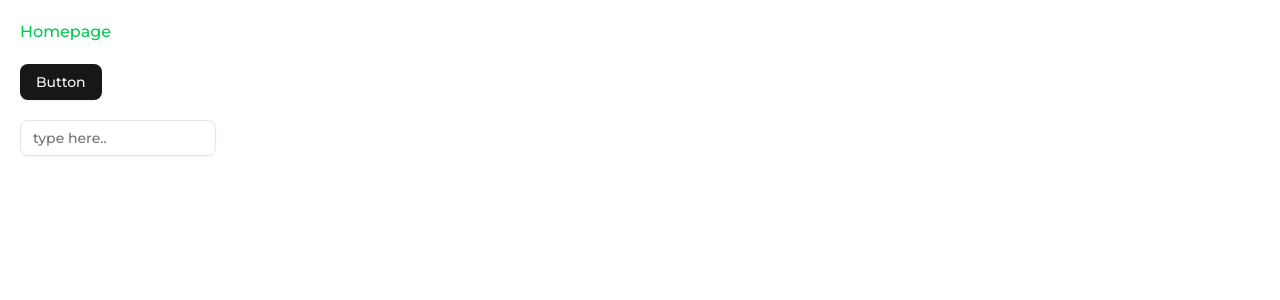
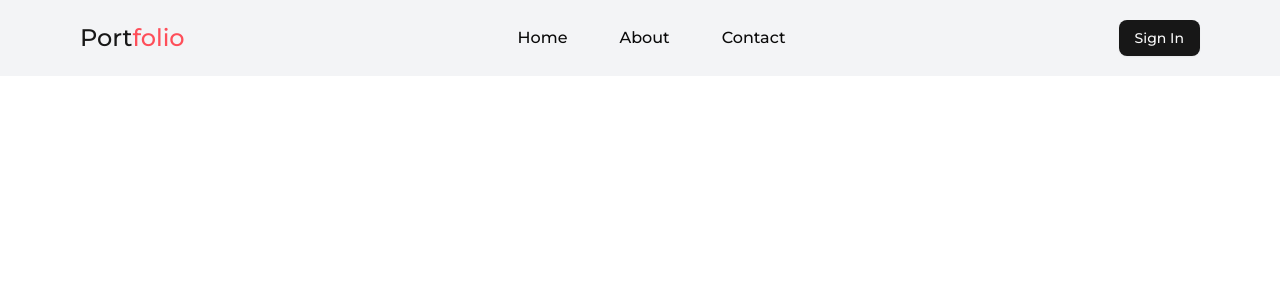
Before and after one commit to jinyeong-park/portfolio-builder-app, a Next.js app: page / in a window 1280 px wide. Shown: the top 300 px of the page. Built offline with nearby package versions, Linux system fonts and the light colour scheme.

Commit message:
feat: add menu bar

```diff
--- a/src/app/globals.css
+++ b/src/app/globals.css
@@ -125,7 +125,7 @@
 }
 
 
-*{
+* {
   font-family: 'Montserrat', sans-serif !important;
   font-weight: 500;
   box-sizing: border-box;
--- a/src/app/page.tsx
+++ b/src/app/page.tsx
@@ -2,12 +2,29 @@ import React from "react";
 import { Button } from "@/components/ui/button";
 import { Input } from "@/components/ui/input";
 
+const menuItems = [
+  { title: "Home", path: "/" },
+  // { title: "Projects", path: "/projects" },
+  // { title: "Blogs", path: "/blogs" },
+  { title: "About", path: "/about" },
+  { title: "Contact", path: "/contact" },
+];
 export default function Home() {
   return (
-    <div className="p-5 flex flex-col gap-5">
-      <h1 className=" text-green-500 font-bold">Homepage</h1>
-      <Button className="w-max">Button</Button>
-      <Input className="w-max" placeholder="type here.."></Input>
+    <div className="flex flex-col min-h-screen">
+      <div className="flex justify-between items-center bg-gray-100 px-20 py-5">
+        <h1 className="font-bold text-2xl text-primary">
+          Port<b className="text-[#FE4E59]">folio</b>
+        </h1>
+        <div className="flex justify-end gap-5 items-center">
+          {menuItems.map((item) => (
+            <span key={item.title} className="px-4">
+              {item.title}
+            </span>
+          ))}
+        </div>
+        <Button className="w-max">Sign In</Button>
+      </div>
     </div>
   );
 }
```
Also changed, not shown: 1 other file (tests, documents, lock files or other folders).
